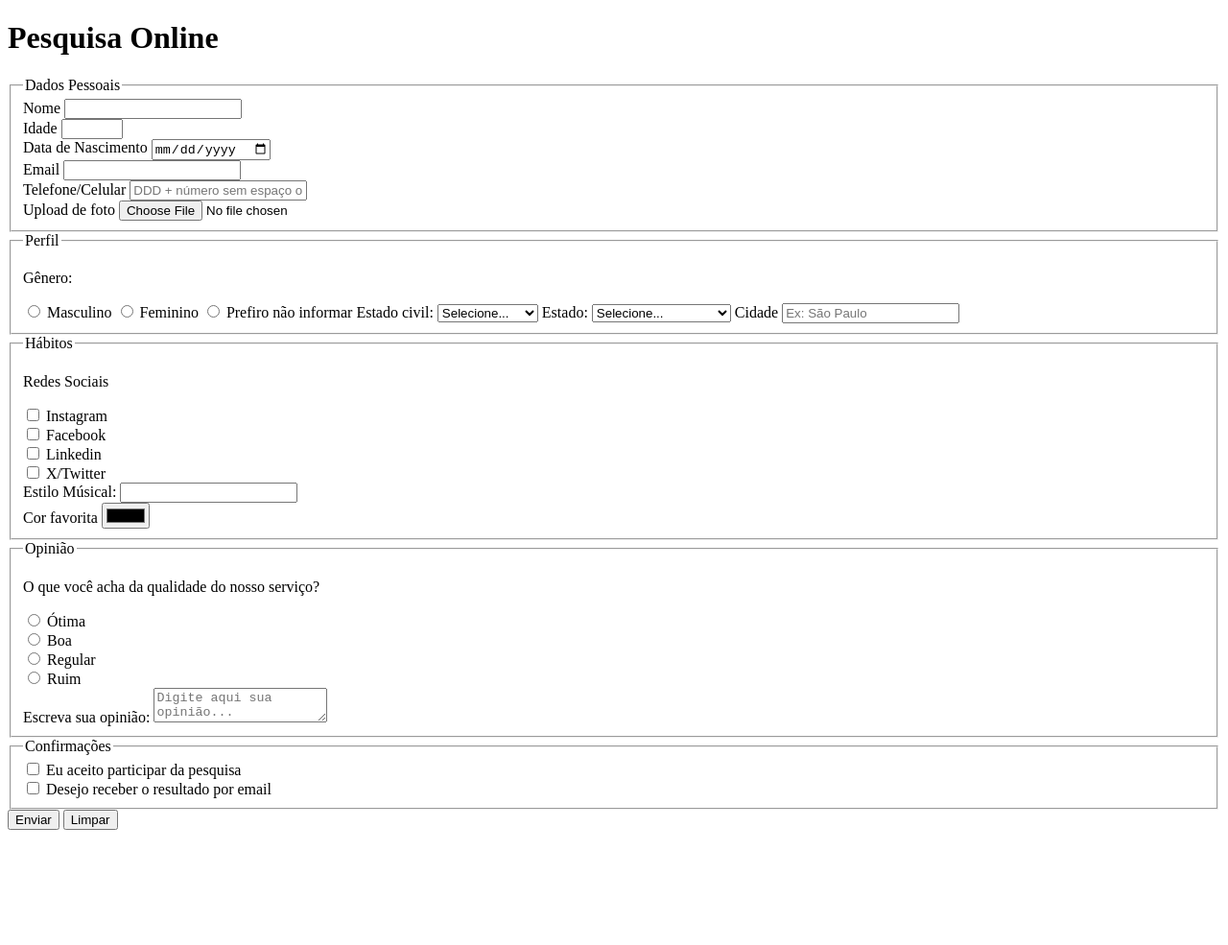
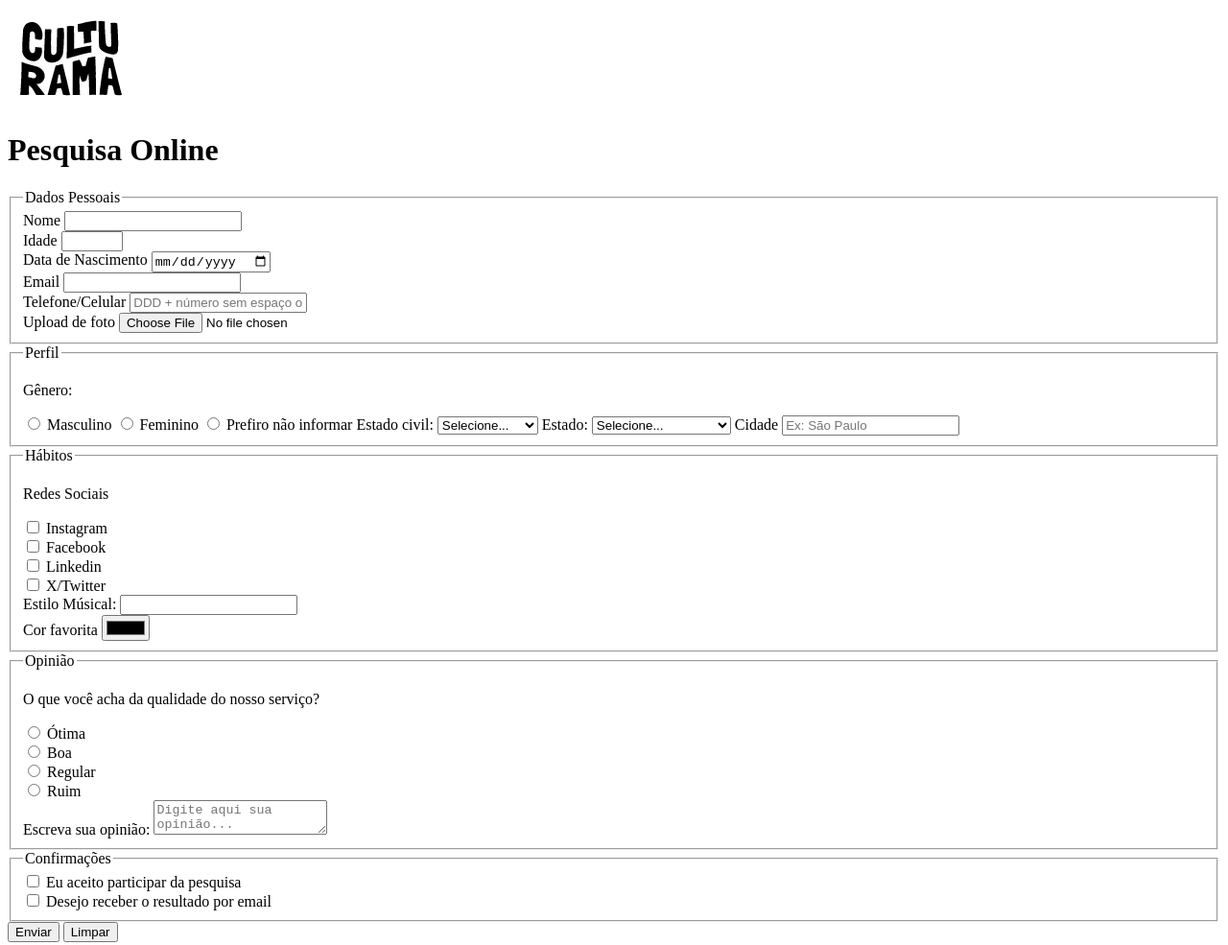
Before and after one commit to diego-rodrigues-git/pesquisa-culturama, a plain HTML site: page index.html in a window 1280 px wide. Shown: the whole page at 96% size. Before the commit the page ends 873 px from the top, so only its background shows below. Drawn offline with Linux system fonts and the light colour scheme.

Commit message:
adiciona logo no inicio da pagina

```diff
--- a/index.html
+++ b/index.html
@@ -11,6 +11,7 @@
 
 <body>
     <header>
+        <img src="img/logo-culturama.png" alt="Logo Culturama">
         <h1>Pesquisa Online</h1>
     </header>
     <section>
```
